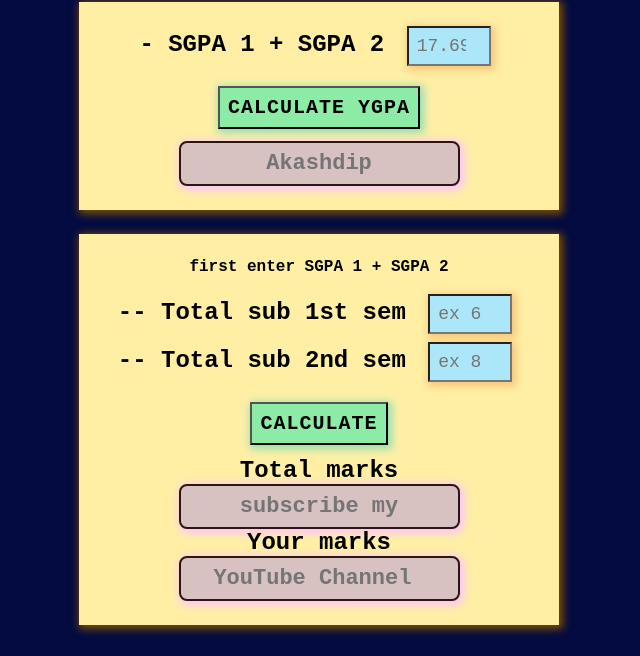
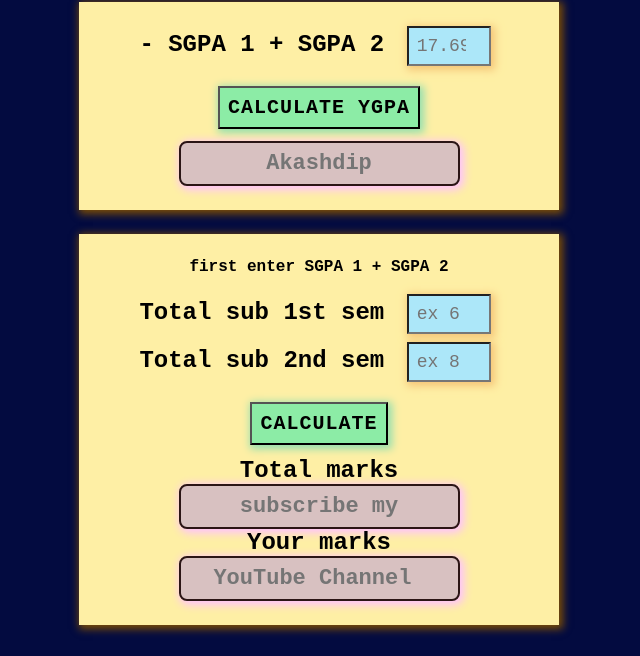
Before and after one commit to akashdip2001/ygpa-to-percentage-calculator, a plain HTML site: page index.html in a window 1280 px wide. Shown: the part 95-751 px from the top of the page, without its empty margins (321-961 px from the left). Drawn offline with Linux system fonts and the light colour scheme.

Commit message:
Update index.html

```diff
--- a/index.html
+++ b/index.html
@@ -34,8 +34,8 @@
         <h4> first enter SGPA 1 + SGPA 2</h4>
       <br>
         <!-- Defines a field for entering a number -->
-        <h2>-- Total sub 1st sem <input type="number" id="sub1" placeholder="ex 6" /></h2>
-        <h2>-- Total sub 2nd sem <input type="number" id="sub2" placeholder="ex 8" /></h2>
+        <h2> Total sub 1st sem <input type="number" id="sub1" placeholder="ex 6" /></h2>
+        <h2> Total sub 2nd sem <input type="number" id="sub2" placeholder="ex 8" /></h2>
 
         <!-- onclick event is to call the function
             when user click on the button -->
```
